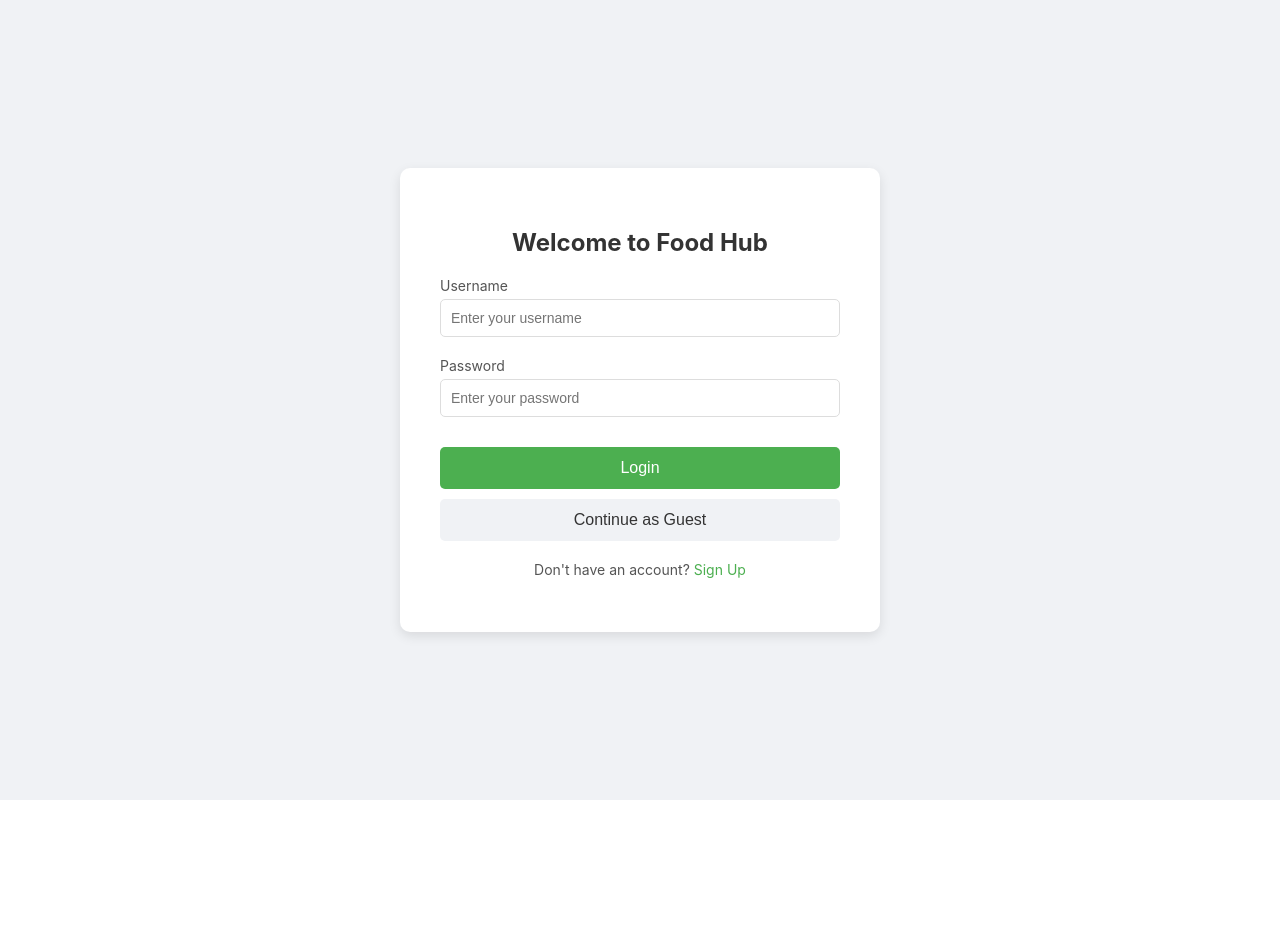
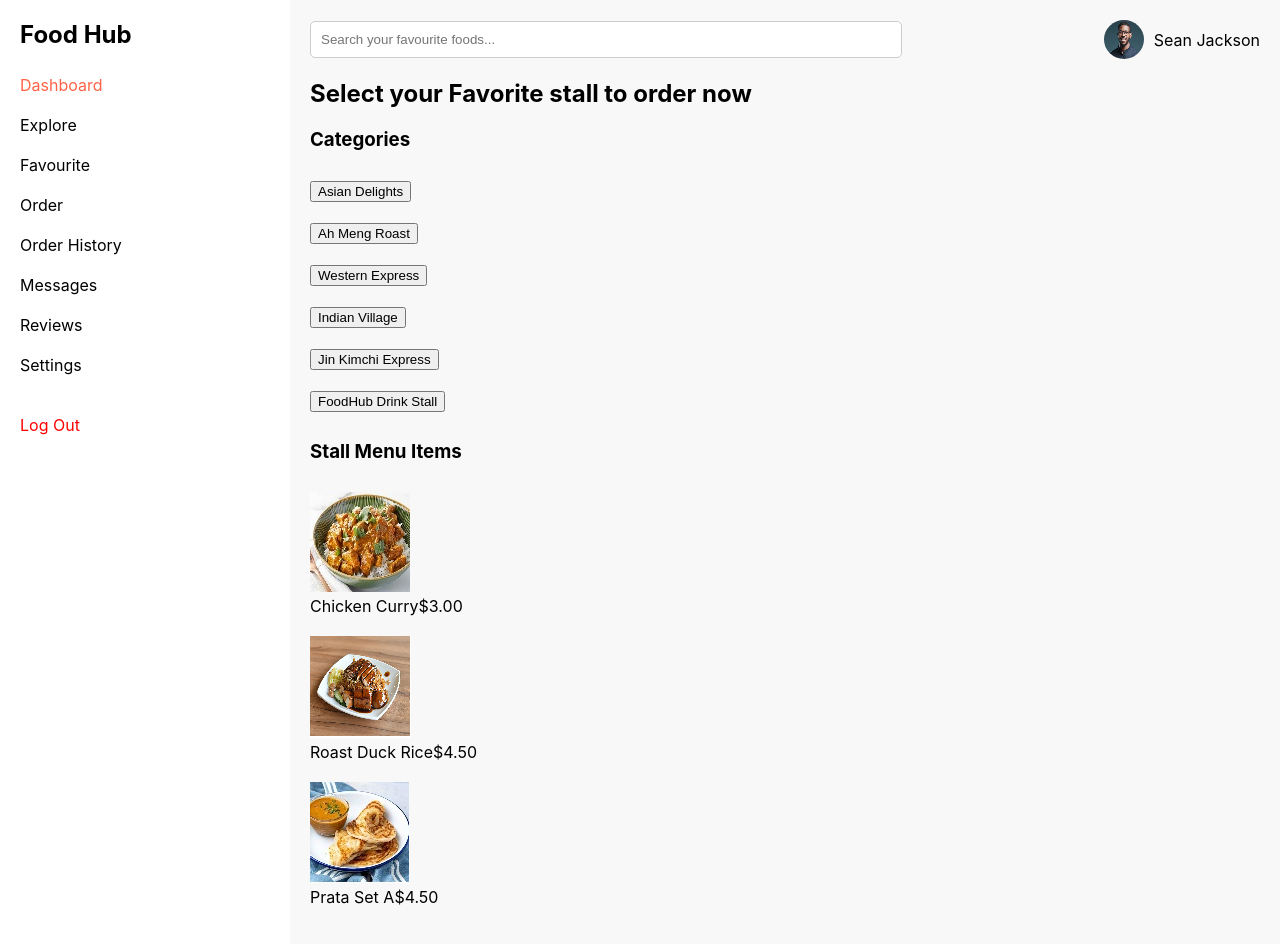
Before and after one commit to seanys-123/Food-Ordering-System, a React (Create React App) app: page / in a window 1280 px wide. Shown: the top 944 px of the page. Before the commit the page ends 800 px from the top, so only its background shows below. Built offline with nearby package versions, Linux system fonts and the light colour scheme.

Commit message:
Revert "Merge branch 'master' of https://github.com/seanys-123/Food-Ordering-System into Vendor"
This reverts commit c6f7502d7a2a19c75970ded29de38b9162e9d3e9, reversing
changes made to 66f463f7dc0cf87c76ebf6e5766837894c1c8da7.

```diff
--- a/package.json
+++ b/package.json
@@ -10,7 +10,6 @@
     "@types/node": "^16.18.108",
     "@types/react": "^18.3.8",
     "@types/react-dom": "^18.3.0",
-    "axios": "^1.7.7",
     "axois": "^0.0.1-security",
     "react": "^18.3.1",
     "react-dom": "^18.3.1",
--- a/src/App.tsx
+++ b/src/App.tsx
@@ -1,69 +1,19 @@
-// src/App.tsx
-import React, { useState, useEffect } from 'react';
+import React from 'react';
 import Sidebar from './components/Sidebar';
 import Header from './components/Header';
 import MainContent from './components/MainContent';
-import Login from './components/Login';
-import VendorPage from './components/VendorPage';
 import './App.css';
 
 const App: React.FC = () => {
-  const [isLoggedIn, setIsLoggedIn] = useState(false); // State to track login
-  const [roleId, setRoleId] = useState<number | null>(null);
-
-  useEffect(() => {
-      const storedRoleId = sessionStorage.getItem('roleId');
-      if (storedRoleId) {
-        setRoleId(parseInt(storedRoleId));
-      }
-    }, []);
-
-  // Function to handle successful login
-   const handleLoginSuccess = (userId: string, roleId: number) => {
-      console.log(`Logged in as ${roleId}`);
-      setIsLoggedIn(true);
-      setRoleId(roleId); // Store roleId for conditional rendering
-    };
-
-  // Function to handle guest login
-  const handleGuestLogin = () => {
-    console.log('Logged in as Guest');
-    setIsLoggedIn(true); // Set login state to true
-  };
-
-
-  // Function to handle logout
-  const handleLogout = () => {
-    sessionStorage.clear();
-    setIsLoggedIn(false); // Reset login state to false, returning to login page
-  };
-
   return (
-    <div className="app-container">
-          {/* Conditionally render Login or the appropriate page based on roleId */}
-          {isLoggedIn ? (
-            <>
-              <Sidebar handleLogout={handleLogout} />
-              <div className="main-section">
-                <Header />
-                {/* Conditionally render VendorPage or MainContent based on roleId */}
-                {roleId === 2 ? (
-                  <VendorPage /> // Render VendorPage if roleId is 2
-                ) : roleId === 3 ? (
-                  <MainContent /> // Render MainContent if roleId is 4
-                ) : roleId === 4 ? (
-                  <MainContent /> // Render MainContent if roleId is 4
-                )
-                : (
-                  <div>No page available for your role</div> // Handle other roles
-                )}
-              </div>
-            </>
-          ) : (
-            <Login onLoginSuccess={handleLoginSuccess} onGuestLogin={() => handleLoginSuccess('4', 4)} />
-          )}
+      <div className="app-container">
+        <Sidebar />
+        <div className="main-section">
+          <Header />
+          <MainContent />
         </div>
+      </div>
   );
-};
+}
 
 export default App;
--- a/src/components/Header.tsx
+++ b/src/components/Header.tsx
@@ -1,29 +1,17 @@
-import React, { useEffect, useState } from 'react';
+import React from 'react';
 import './Header.css';
 import profile from '../images/profile_img.png';
 
 const Header: React.FC = () => {
-    const [username, setUsername] = useState<string | null>(null);
-
-    // Retrieve username from sessionStorage when the component mounts
-    useEffect(() => {
-        const storedUsername = sessionStorage.getItem('username');
-        if (storedUsername) {
-            setUsername(storedUsername);
-        } else {
-            setUsername('Guest');
-        }
-    }, []);
-
     return (
         <div className="header">
-            <input type="text" placeholder="Search your favourite foods..." className="search-bar" />
+            <input type="text" placeholder="Search your favourite foods..." className="search-bar"/>
             <div className="user-info">
-                <img src={profile} alt="user-profile" className="user-avatar" />
-                <span>{username}</span> {/* Display the username or "Guest" */}
+                <img src= {profile} alt="user-profile" className="user-avatar"/>
+                <span>Sean Jackson</span>
             </div>
         </div>
     );
-};
+}
 
 export default Header;
--- a/src/components/Login.css
+++ /dev/null
@@ -1,107 +0,0 @@
-/* src/components/Login.css */
-.login-container {
-  display: flex;
-  justify-content: center; /* Centers horizontally */
-  align-items: center; /* Centers vertically */
-  height: 100vh; /* Full height of the viewport */
-  width: 100vw; /* Full width of the viewport */
-  background-color: #f0f2f5; /* Background color */
-  margin: 0; /* Ensure no default margin or padding */
-  padding: 0;
-  box-sizing: border-box; /* Ensure padding and border are included in the element's width and height */
-}
-
-.login-box {
-  background-color: white;
-  padding: 40px;
-  border-radius: 10px;
-  box-shadow: 0 4px 12px rgba(0, 0, 0, 0.1);
-  max-width: 400px;
-  width: 100%; /* Ensure the box resizes properly on small screens */
-  text-align: center;
-}
-
-h2 {
-  margin-bottom: 20px;
-  font-size: 24px;
-  color: #333;
-}
-
-.form-group {
-  margin-bottom: 20px;
-  text-align: left;
-}
-
-.form-group label {
-  display: block;
-  font-size: 14px;
-  margin-bottom: 5px;
-  color: #555;
-}
-
-.form-group input {
-  width: 100%;
-  padding: 10px;
-  border: 1px solid #ddd;
-  border-radius: 5px;
-  font-size: 14px;
-  outline: none;
-  box-sizing: border-box;
-  transition: border 0.2s;
-}
-
-.form-group input:focus {
-  border: 1px solid #4CAF50;
-}
-
-.login-btn, .guest-login-btn {
-  width: 100%;
-  padding: 12px;
-  margin-top: 10px;
-  border: none;
-  border-radius: 5px;
-  font-size: 16px;
-  cursor: pointer;
-  transition: background-color 0.3s;
-}
-
-.login-btn {
-  background-color: #4CAF50;
-  color: white;
-}
-
-.login-btn:hover {
-  background-color: #45a049;
-}
-
-.guest-login-btn {
-  background-color: #f0f2f5;
-  color: #333;
-  margin-top: 10px;
-}
-
-.guest-login-btn:hover {
-  background-color: #ddd;
-}
-
-.error-message {
-  color: red;
-  font-weight: bold;
-  margin-top: 10px;
-  margin-bottom: 20px;
-}
-
-.signup-link {
-  margin-top: 20px;
-  font-size: 14px;
-  color: #555;
-}
-
-.signup-link a {
-  color: #4CAF50;
-  text-decoration: none;
-}
-
-.signup-link a:hover {
-  text-decoration: underline;
-}
--- a/src/components/Login.tsx
+++ /dev/null
@@ -1,119 +0,0 @@
-import React, { useState } from 'react';
-import axios from 'axios';
-import './Login.css'; // Import the CSS file
-
-interface LoginProps {
-  onLoginSuccess: (userId: string, roleId: number) => void; // Callback to handle successful login
-  onGuestLogin: () => void; // Callback to handle guest login
-}
-
-const Login: React.FC<LoginProps> = ({ onLoginSuccess, onGuestLogin }) => {
-  const [username, setUsername] = useState<string>('');
-  const [password, setPassword] = useState<string>('');
-  const [errorMessage, setErrorMessage] = useState<string>('');
-
-  // Handle regular user login
-  const handleLogin = async (e: React.FormEvent) => {
-    e.preventDefault();
-    setErrorMessage('');
-
-    if (username && password) {
-      try {
-        // Axios POST request to login
-        const response = await axios.post('http://localhost:8080/api/auth/login', {
-          username,
-          password
-        });
-
-        // If login is successful
-        if (response.status === 200) {
-          const data = response.data;
-          const userId = data.userID;
-          const username = data.username;
-          const roleId = data.roleID;
-          sessionStorage.setItem('userId', userId);
-          sessionStorage.setItem('roleId', roleId);
-          sessionStorage.setItem('username', username);
-          console.log(`Logged in as ${username}, User ID: ${userId}, role ID: ${roleId}`);
-          onLoginSuccess(userId, roleId); // Callback for successful login
-        }
-      } catch (error: any) {
-          if (error.response) {
-            if (error.response.status === 401 || error.response.status === 404) {
-              setErrorMessage('Invalid username or password. Please try again.');
-            }
-          } else {
-            setErrorMessage('Unable to connect to the server. Please try again later.');
-          }
-        }
-    } else {
-      alert('Please enter both username and password');
-    }
-  };
-
-  // Handle guest login
-  const handleGuestLogin = async () => {
-    try {
-      // Axios GET request for guest login
-      const response = await axios.get('http://localhost:8080/api/auth/guest');
-
-      // If guest login is successful
-      if (response.status === 200) {
-        const data = response.data;
-        const guestUserId = data.userID;
-        const guestRoleId = data.roleID;
-        sessionStorage.setItem('userId', guestUserId);
-        sessionStorage.setItem('roleId', guestRoleId);
-        console.log(`Guest logged in, User ID: ${guestUserId}, Role ID: ${guestRoleId}`);
-        onGuestLogin(); // Callback for guest login
-      } else {
-        setErrorMessage('Failed to log in as a guest. Please try again.');
-      }
-    } catch (error) {
-      console.error('Error during guest login:', error);
-      setErrorMessage('An error occurred during guest login. Please try again.');
-    }
-  };
-
-  return (
-    <div className="login-container">
-      <div className="login-box">
-        <h2>Welcome to Food Hub</h2>
-        <form onSubmit={handleLogin}>
-          <div className="form-group">
-            <label>Username</label>
-            <input
-              type="text"
-              value={username}
-              onChange={(e) => setUsername(e.target.value)}
-              placeholder="Enter your username"
-              required
-            />
-          </div>
-          <div className="form-group">
-            <label>Password</label>
-            <input
-              type="password"
-              value={password}
-              onChange={(e) => setPassword(e.target.value)}
-              placeholder="Enter your password"
-              required
-            />
-          </div>
-          {errorMessage && <p className="error-message">{errorMessage}</p>}
-          <button type="submit" className="login-btn">
-            Login
-          </button>
-        </form>
-        <button className="guest-login-btn" onClick={handleGuestLogin}>
-          Continue as Guest
-        </button>
-        <p className="signup-link">
-          Don't have an account? <a href="/signup">Sign Up</a>
-        </p>
-      </div>
-    </div>
-  );
-};
-
-export default Login;
--- a/src/components/MainContent.tsx
+++ b/src/components/MainContent.tsx
@@ -1,4 +1,4 @@
-import React, { useEffect, useState } from 'react';
+import React, { useState } from 'react';
 import Categories from './Categories';
 import Favorites from './Menu';
 import chickenCurry from '../images/Chicken-Curry.jpg';
@@ -19,18 +19,6 @@ interface MenuItem {
 
 const MainContent: React.FC = () => {
     const [menuItems, setMenuItems] = useState<MenuItem[]>(defaultFavoriteItems);
-    const [userId, setUserId] = useState<string | null>(null);
-
-    // useEffect to retrieve the userId from sessionStorage when the component mounts
-    useEffect(() => {
-        const storedUserId = sessionStorage.getItem('userId');
-        const storedUsername = sessionStorage.getItem('username');
-        const storedRoleId = sessionStorage.getItem('roleId');
-        console.log('User ID from session:', storedUserId);
-        console.log('username from session:', storedUsername);
-        console.log('Role ID from session:', storedRoleId);
-
-    }, []); // Empty array ensures this runs once when the component mounts
 
     return (
         <div className="main-content">
--- a/src/components/Sidebar.tsx
+++ b/src/components/Sidebar.tsx
@@ -1,12 +1,7 @@
-// src/components/Sidebar.tsx
 import React from 'react';
 import './Sidebar.css';
 
-interface SidebarProps {
-  handleLogout: () => void; // Prop for the logout function
-}
-
-const Sidebar: React.FC<SidebarProps> = ({ handleLogout }) => {
+const Sidebar: React.FC = () => {
     return (
         <div className="sidebar">
         <div className="sidebar-logo">Food Hub</div>
@@ -20,9 +15,7 @@ const Sidebar: React.FC<SidebarProps> = ({ handleLogout }) => {
     <li>Reviews</li>
     <li>Settings</li>
     </ul>
-      <div className="logout" onClick={handleLogout}>
-        Log Out
-      </div>
+    <div className="logout">Log Out</div>
     </div>
 );
 }
--- a/src/components/VendorPage.tsx
+++ /dev/null
@@ -1,12 +0,0 @@
-import React from 'react';
-
-const VendorPage: React.FC = () => {
-  return (
-    <div>
-      <h1>Vendor Dashboard</h1>
-      <p>Welcome to the Vendor dashboard. This page is for vendors.</p>
-    </div>
-  );
-};
-
-export default VendorPage;
```
Also changed, not shown: 1 other file (tests, documents, lock files or other folders). Lines whose indentation alone changed are shown as unchanged.
